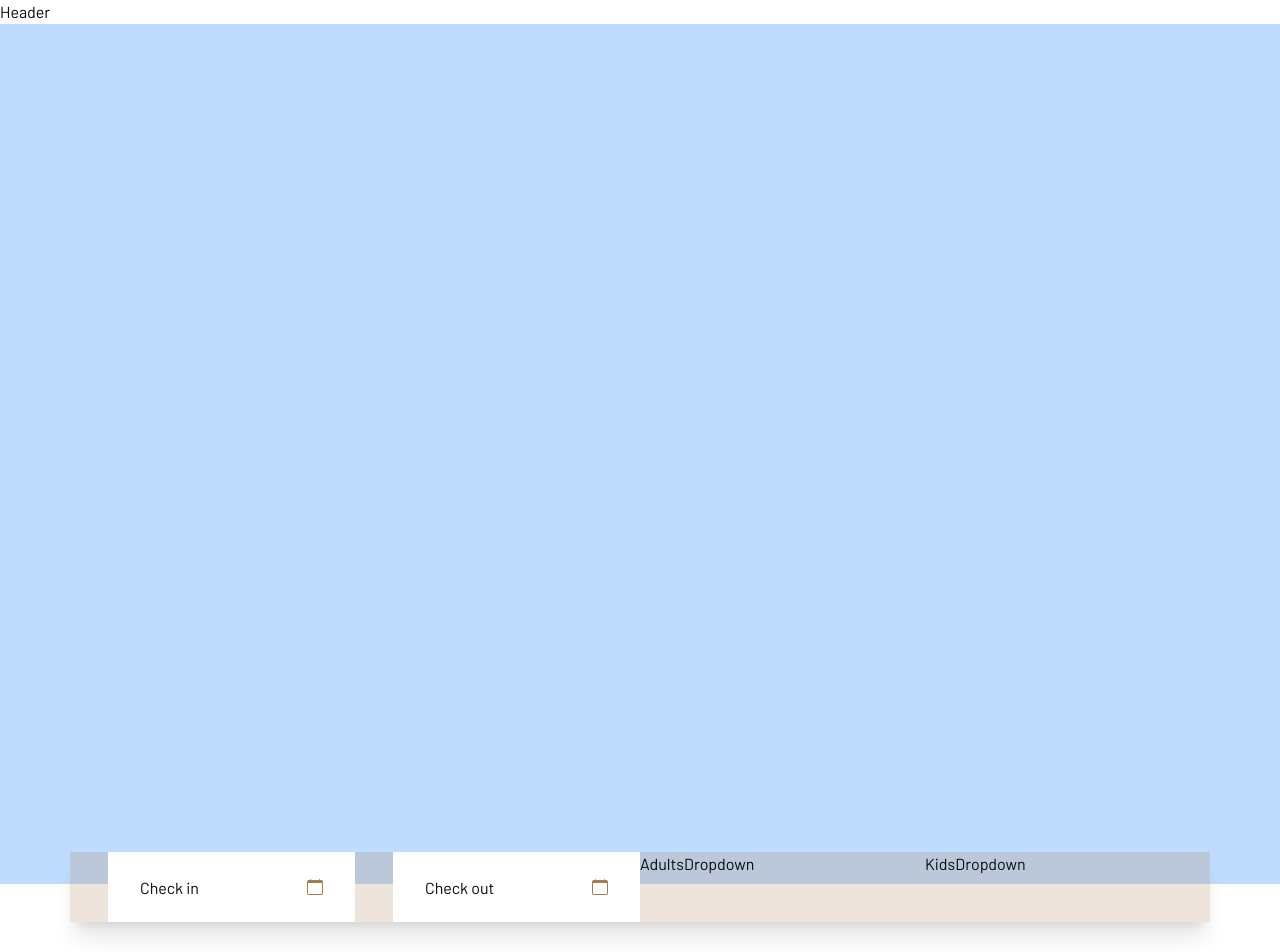
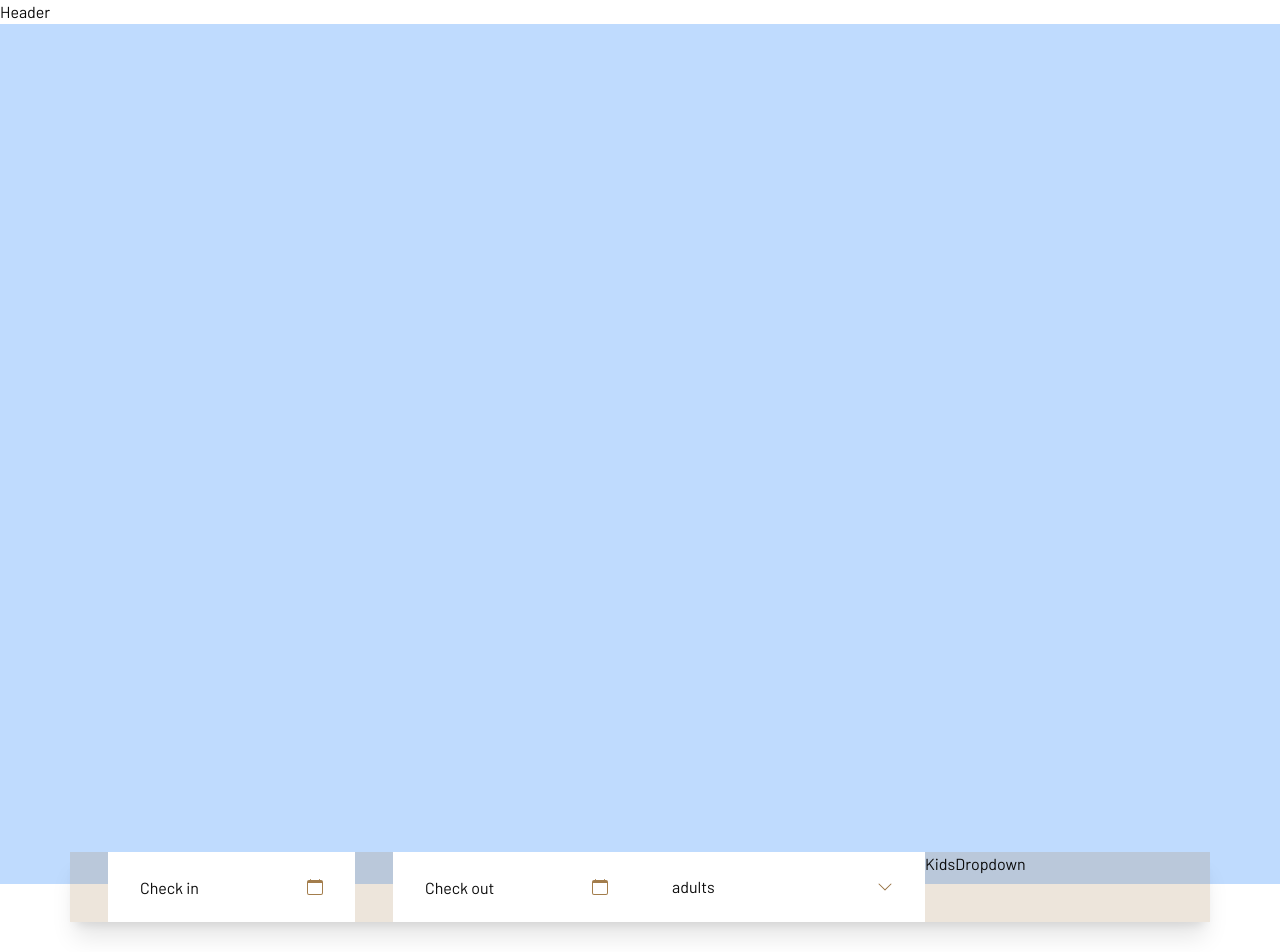
Before and after one commit to abdulkareemm/Hotel, a React (Create React App) app: page / in a window 1280 px wide. Shown: the top 952 px of the page. Built offline with nearby package versions, Linux system fonts and the light colour scheme; a web font is replaced by a local one.

Commit message:
adult components

```diff
--- a/src/components/AdultsDropdown.jsx
+++ b/src/components/AdultsDropdown.jsx
@@ -1,7 +1,47 @@
-import React from 'react';
+import React, { useContext } from "react";
+// room context
+import { RoomContext } from "../context/RoomProvider";
 
+// headLess ui menu
+import { Menu } from "@headlessui/react";
+
+// react
+import { BsChevronDown } from "react-icons/bs";
+
+const lis = [
+  { name: "1 Adults" },
+  { name: "2 Adults" },
+  { name: "3 Adults" },
+  { name: "4 adults" },
+];
 const AdultsDropdown = () => {
-  return <div>AdultsDropdown</div>;
+  return (
+    <Menu as="div" className="w-full h-full bg-white relative">
+      {/* btn */}
+      <Menu.Button className="w-full h-full flex items-center justify-between px-8">
+        adults
+        <BsChevronDown className="text-base text-accent-hover" />
+      </Menu.Button>
+
+      {/* items */}
+      <Menu.Items
+        as="ul"
+        className="bg-white absolute w-full flex flex-col z-40"
+      >
+        {lis.map((li, idx) => {
+          return (
+            <Menu.Item
+              as="li"
+              key={idx}
+              className="border-b last-of-type:border-b-0 h-12 hover:bg-accent hover:text-white w-full flex justify-center items-center cursor-pointer"
+            >
+              {li.name}
+            </Menu.Item>
+          );
+        })}
+      </Menu.Items>
+    </Menu>
+  );
 };
 
 export default AdultsDropdown;
```
